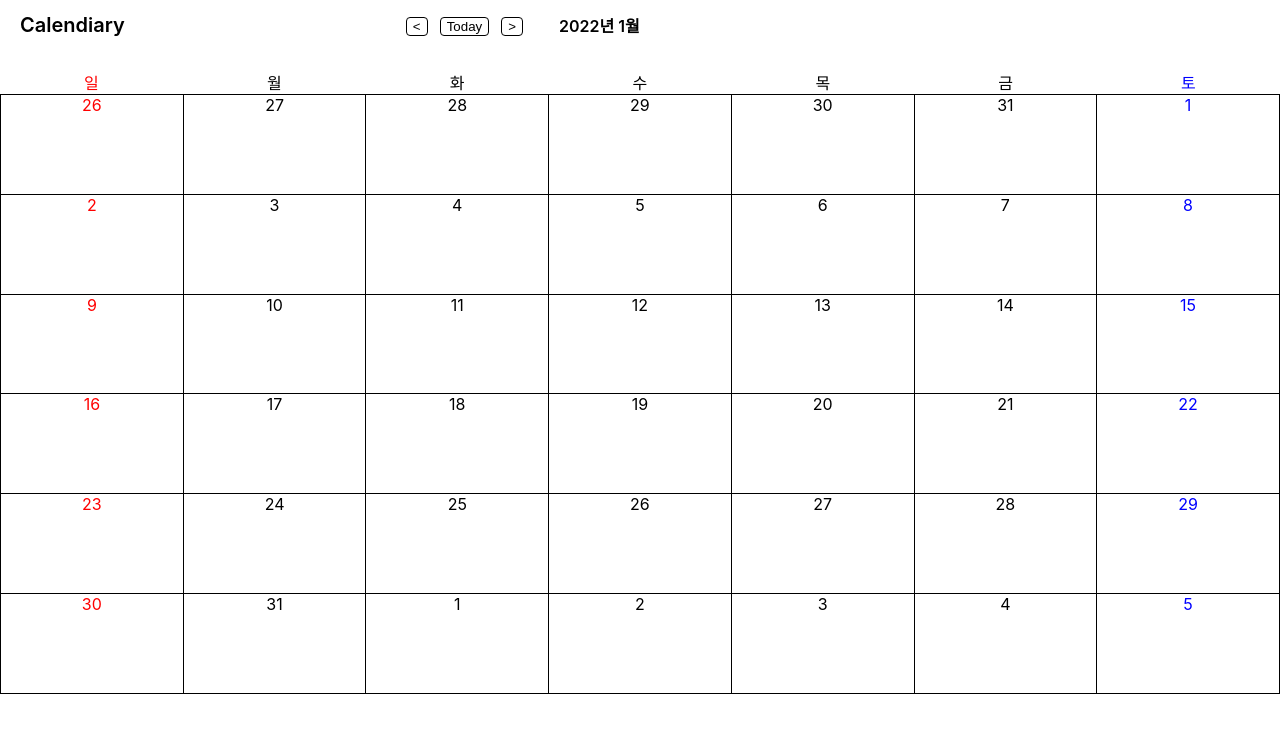
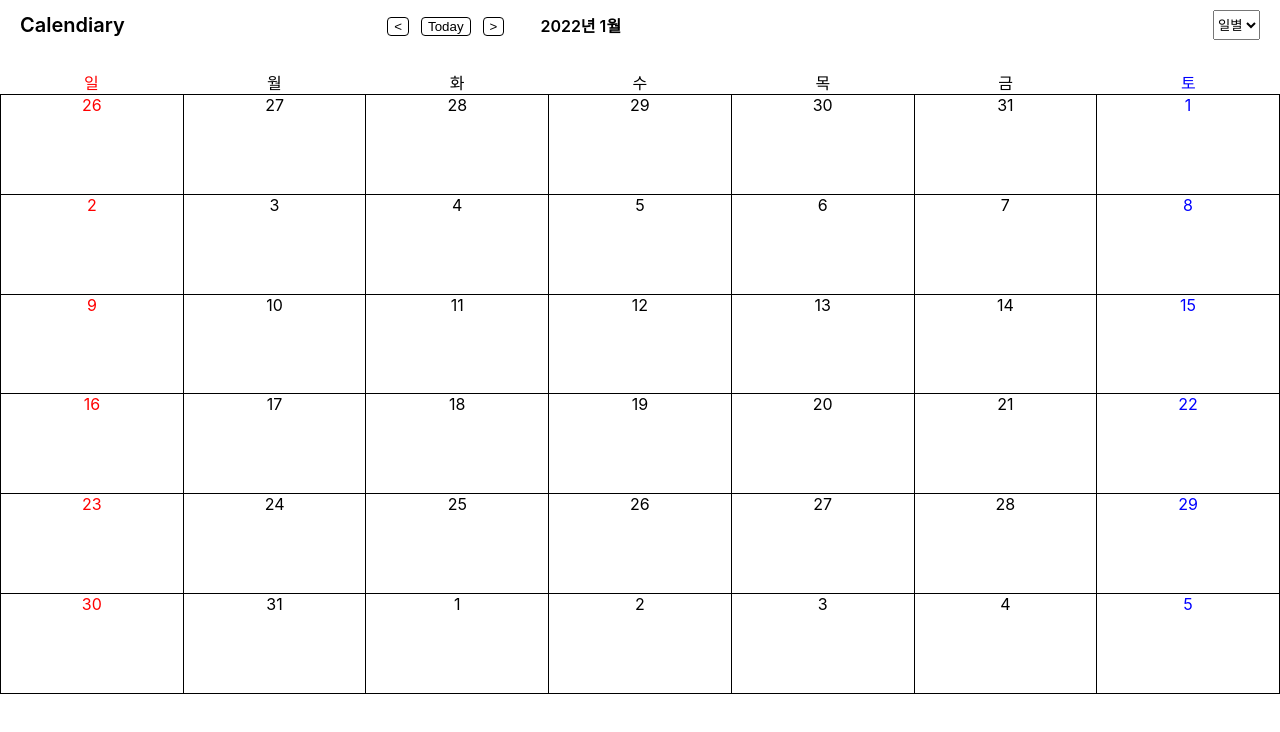
Before and after one commit to nbc7799/calendiary, a React (Create React App) app: page / in a window 1280 px wide. Shown: the top 732 px of the page. Built offline with nearby package versions, Linux system fonts and the light colour scheme; the HTML template or start-up script is replaced by a standard one.

Commit message:
이전달,다음달 이동

```diff
--- a/src/App.js
+++ b/src/App.js
@@ -1,6 +1,5 @@
 import "./app.module.css";
 import { Route, Routes } from "react-router-dom";
-import Header from "./components/header/header";
 import Login from "./components/login/login";
 import Main from "./components/main/main";
 import SignUp from "./components/signup/signUp";
--- a/src/components/date/date.js
+++ b/src/components/date/date.js
@@ -1,5 +1,5 @@
 import React from "react";
 import styles from "./date.module.css";
-const Date = ({ date, i }) => <div className={styles.date}>{date}</div>;
+const Date = ({ date }) => <div className={styles.date}>{date}</div>;
 
 export default Date;
--- a/src/components/header/header.js
+++ b/src/components/header/header.js
@@ -1,19 +1,23 @@
 import React from "react";
 import styles from "./header.module.css";
 
-const Header = ({ month, year, makeDates }) => {
+const Header = ({ setMonth, setYear, month, year, date }) => {
   const lastMonth = () => {
-    makeDates(month - 1);
-    console.log(month);
+    setMonth(month - 1);
   };
   const preMonth = () => {
-    // setMonth(month + 1);
-    console.log(month + 1);
+    setMonth(month + 1);
   };
 
   const today = () => {
-    console.log("today");
+    const date = new Date();
+    const nowMonth = date.getMonth() + 1;
+    const nowDate = date.getDate();
+    if (nowDate === month && nowMonth === date) {
+      setMonth(nowMonth);
+    }
   };
+
   return (
     <div className={styles.header}>
       <div className={styles.logoBox}>
@@ -29,6 +33,12 @@ const Header = ({ month, year, makeDates }) => {
           <div>{`${year}년 ${month}월`}</div>
         </div>
       </div>
+      <select className={styles.pageMove} name="pageMove">
+        <option value="일">일별</option>
+        <option value="주">주별</option>
+        <option value="월">월별</option>
+        <option value="월">일기</option>
+      </select>
     </div>
   );
 };
--- a/src/components/header/header.module.css
+++ b/src/components/header/header.module.css
@@ -31,9 +31,16 @@
   background-color: transparent;
   border-radius: 4px;
   border: 1px solid rgba(0, 0, 0, 1);
+  cursor: pointer;
 }
 
 .now {
   font-size: 16px;
   font-weight: 600;
 }
+
+.pageMove {
+  height: 30px;
+  margin-right: 20px;
+  margin-top: 10px;
+}
--- a/src/components/main/main.js
+++ b/src/components/main/main.js
@@ -24,7 +24,7 @@ const Main = (props) => {
 
     //지난달 날짜그려내기
     if (lastDay !== 6) {
-      for (let i = 0; i < 6; i++) {
+      for (let i = 0; i < lastDay + 1; i++) {
         lastDates.unshift(lastDate - i);
       }
     }
@@ -48,7 +48,14 @@ const Main = (props) => {
 
   return (
     <>
-      <Header makeDates={makeDates} month={month} year={year} />
+      <Header
+        makeDates={makeDates}
+        setMonth={setMonth}
+        month={month}
+        year={year}
+        setYear={setYear}
+        date={date}
+      />
       <Body totalDates={totalDates} />
     </>
   );
```
